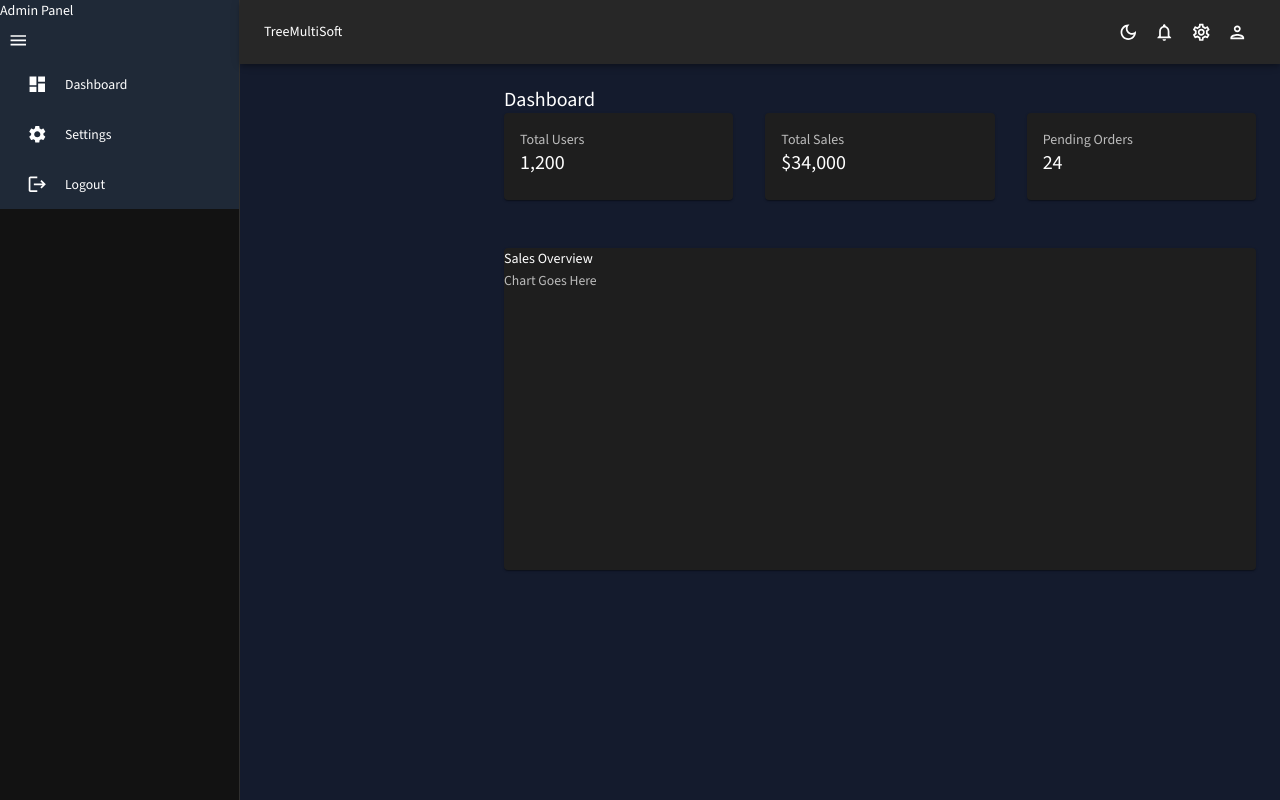
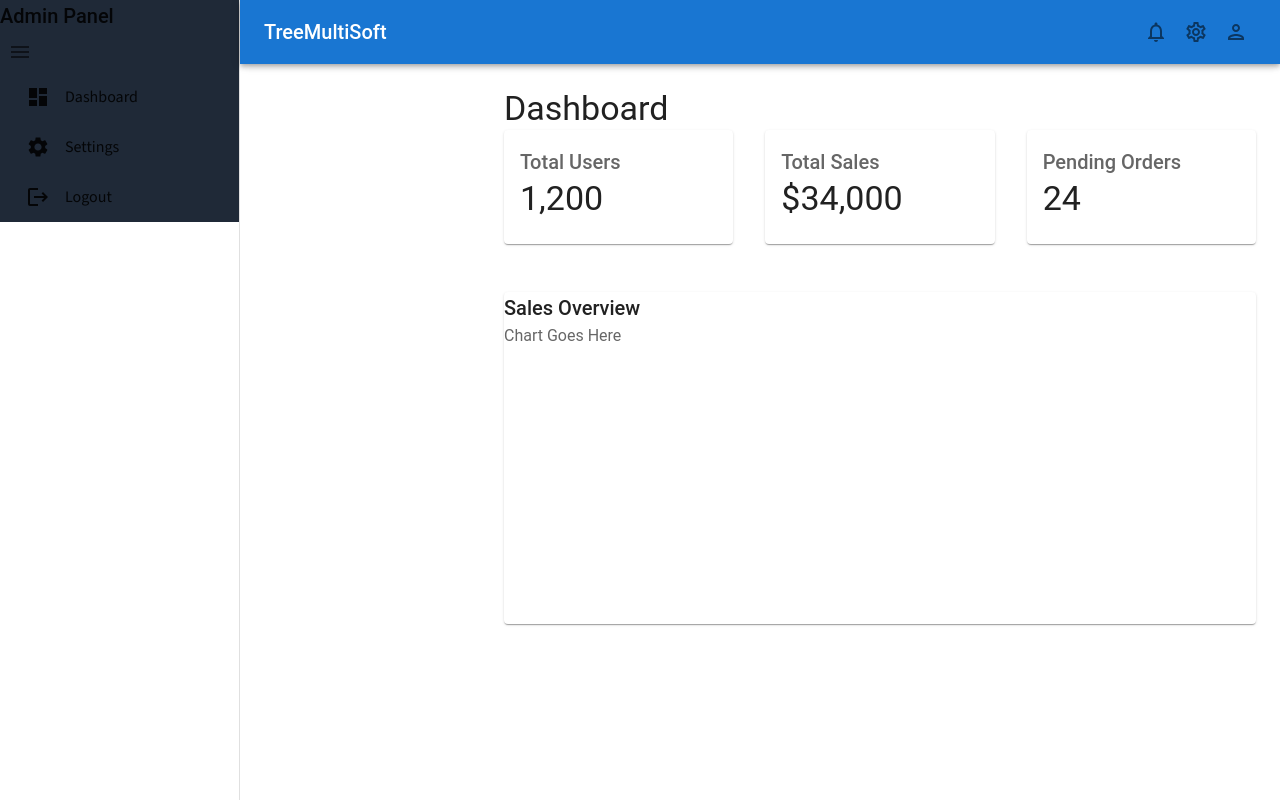
Before and after one commit to SaurabhNegis/Admin_panel, a React (Vite) app: page / in a window 1280 px wide. Built offline with nearby package versions, Linux system fonts and the light colour scheme; a web font is replaced by a local one.

Commit message:
removed the theme toggle

```diff
--- a/src/App.jsx
+++ b/src/App.jsx
@@ -3,21 +3,17 @@ import React from 'react';
 import { BrowserRouter as Router } from 'react-router-dom';
 import { ThemeProvider } from '@mui/material/styles';
 import CssBaseline from '@mui/material/CssBaseline';
+import theme from './theme/theme';
 import AppRoutes from './routes/AppRoutes';
-import { ColorModeContext,  useMode } from './theme/theme';
+
 function App() {
-
-  const [theme, colorMode] = useMode();
   return (
-    <ColorModeContext.Provider value={colorMode}>
     <ThemeProvider theme={theme}>
       <CssBaseline />
         <Router>
           <AppRoutes />
         </Router>
     </ThemeProvider>
-    </ColorModeContext.Provider>
-
   );
 }
 
--- a/src/components/common/Header.jsx
+++ b/src/components/common/Header.jsx
@@ -1,26 +1,16 @@
-import { useContext } from "react";
-import { AppBar, Toolbar, Typography, IconButton, InputBase } from "@mui/material";
+import { AppBar, Toolbar, Typography, IconButton, Box } from "@mui/material";
 import MenuIcon from "@mui/icons-material/Menu";
-import { Box, useTheme } from "@mui/material";
-import { ColorModeContext, tokens } from "../../theme/theme";
-import LightModeOutlinedIcon from "@mui/icons-material/LightModeOutlined";
-import DarkModeOutlinedIcon from "@mui/icons-material/DarkModeOutlined";
 import NotificationsOutlinedIcon from "@mui/icons-material/NotificationsOutlined";
 import SettingsOutlinedIcon from "@mui/icons-material/SettingsOutlined";
 import PersonOutlinedIcon from "@mui/icons-material/PersonOutlined";
-import SearchIcon from "@mui/icons-material/Search";
 
 const Header = ({ onMenuClick, isCollapsed }) => {
-    const theme = useTheme();
-    const colors = tokens(theme.palette.mode);
-    const colorMode = useContext(ColorModeContext);
-
   return (
     <AppBar
       position="fixed"
       sx={{
         zIndex: (theme) => theme.zIndex.drawer + 1,
-          width: { md: `calc(100% - ${isCollapsed ? 80 : 240}px)` }, // Adjust based on sidebar
+        width: { md: `calc(100% - ${isCollapsed ? 80 : 240}px)` },
         marginLeft: { md: `${isCollapsed ? 80 : 240}px` },
         transition: "width 0.3s ease, margin-left 0.3s ease",
       }}
@@ -37,9 +27,6 @@ const Header = ({ onMenuClick, isCollapsed }) => {
 
         {/* Rest of Header Icons */}
         <Box display="flex" ml="auto">
-            <IconButton onClick={colorMode.toggleColorMode}>
-              {theme.palette.mode === "dark" ? <DarkModeOutlinedIcon /> : <LightModeOutlinedIcon />}
-            </IconButton>
           <IconButton>
             <NotificationsOutlinedIcon />
           </IconButton>
--- a/src/components/common/Sidebar.jsx
+++ b/src/components/common/Sidebar.jsx
@@ -1,44 +1,20 @@
 import React from 'react';
 import { Sidebar, Menu, MenuItem } from 'react-pro-sidebar';
 import { Link } from 'react-router-dom';
-import { Box, Typography,useTheme,IconButton } from '@mui/material';
+import { Box, Typography, IconButton } from '@mui/material';
 import { Dashboard, Settings, Logout } from '@mui/icons-material';
-import { tokens } from "../../theme/theme";
 import MenuOutlinedIcon from "@mui/icons-material/MenuOutlined";
 
-
-
 const Sidebars = () => {
-    const theme = useTheme();
-  const colors = tokens(theme.palette.mode);
-
-
   return (
-    <Box  sx={{
-        "& .pro-sidebar-inner": {
-          background: `${colors.primary[400]} !important`,
-        },
-        "& .pro-icon-wrapper": {
-          backgroundColor: "transparent !important",
-        },
-        "& .pro-inner-item": {
-          padding: "5px 35px 5px 20px !important",
-        },
-        "& .pro-inner-item:hover": {
-          color: "#868dfb !important",
-        },
-        "& .pro-menu-item.active": {
-          color: "#6870fa !important",
-        },
-      }}>
+    <Box>
       <Sidebar collapsed={false} backgroundColor="#1F2937">
         <Box>
-
           <Typography variant="h6" className="text-center py-4 text-white font-bold">
             Admin Panel
           </Typography>
           <IconButton>
-            <MenuOutlinedIcon/>
+            <MenuOutlinedIcon />
           </IconButton>
         </Box>
 
--- a/src/theme/theme.jsx
+++ b/src/theme/theme.jsx
@@ -1,215 +1,237 @@
 
-import { createContext, useState, useMemo } from "react";
-import { createTheme } from "@mui/material/styles";
+// import { createContext, useState, useMemo } from "react";
+// import { createTheme } from "@mui/material/styles";
 
-// color design tokens export
-export const tokens = (mode) => ({
-  ...(mode === "dark"
-    ? {
-        grey: {
-          100: "#e0e0e0",
-          200: "#c2c2c2",
-          300: "#a3a3a3",
-          400: "#858585",
-          500: "#666666",
-          600: "#525252",
-          700: "#3d3d3d",
-          800: "#292929",
-          900: "#141414",
-        },
-        primary: {
-          100: "#d0d1d5",
-          200: "#a1a4ab",
-          300: "#727681",
-          400: "#1F2A40",
-          500: "#141b2d",
-          600: "#101624",
-          700: "#0c101b",
-          800: "#080b12",
-          900: "#040509",
-        },
-        greenAccent: {
-          100: "#dbf5ee",
-          200: "#b7ebde",
-          300: "#94e2cd",
-          400: "#70d8bd",
-          500: "#4cceac",
-          600: "#3da58a",
-          700: "#2e7c67",
-          800: "#1e5245",
-          900: "#0f2922",
-        },
-        redAccent: {
-          100: "#f8dcdb",
-          200: "#f1b9b7",
-          300: "#e99592",
-          400: "#e2726e",
-          500: "#db4f4a",
-          600: "#af3f3b",
-          700: "#832f2c",
-          800: "#58201e",
-          900: "#2c100f",
-        },
-        blueAccent: {
-          100: "#e1e2fe",
-          200: "#c3c6fd",
-          300: "#a4a9fc",
-          400: "#868dfb",
-          500: "#6870fa",
-          600: "#535ac8",
-          700: "#3e4396",
-          800: "#2a2d64",
-          900: "#151632",
-        },
-      }
-    : {
-        grey: {
-          100: "#141414",
-          200: "#292929",
-          300: "#3d3d3d",
-          400: "#525252",
-          500: "#666666",
-          600: "#858585",
-          700: "#a3a3a3",
-          800: "#c2c2c2",
-          900: "#e0e0e0",
-        },
-        primary: {
-          100: "#040509",
-          200: "#080b12",
-          300: "#0c101b",
-          400: "#f2f0f0", // manually changed
-          500: "#141b2d",
-          600: "#1F2A40",
-          700: "#727681",
-          800: "#a1a4ab",
-          900: "#d0d1d5",
-        },
-        greenAccent: {
-          100: "#0f2922",
-          200: "#1e5245",
-          300: "#2e7c67",
-          400: "#3da58a",
-          500: "#4cceac",
-          600: "#70d8bd",
-          700: "#94e2cd",
-          800: "#b7ebde",
-          900: "#dbf5ee",
-        },
-        redAccent: {
-          100: "#2c100f",
-          200: "#58201e",
-          300: "#832f2c",
-          400: "#af3f3b",
-          500: "#db4f4a",
-          600: "#e2726e",
-          700: "#e99592",
-          800: "#f1b9b7",
-          900: "#f8dcdb",
-        },
-        blueAccent: {
-          100: "#151632",
-          200: "#2a2d64",
-          300: "#3e4396",
-          400: "#535ac8",
-          500: "#6870fa",
-          600: "#868dfb",
-          700: "#a4a9fc",
-          800: "#c3c6fd",
-          900: "#e1e2fe",
-        },
-      }),
+// // color design tokens export
+// export const tokens = (mode) => ({
+//   ...(mode === "dark"
+//     ? {
+//         grey: {
+//           100: "#e0e0e0",
+//           200: "#c2c2c2",
+//           300: "#a3a3a3",
+//           400: "#858585",
+//           500: "#666666",
+//           600: "#525252",
+//           700: "#3d3d3d",
+//           800: "#292929",
+//           900: "#141414",
+//         },
+//         primary: {
+//           100: "#d0d1d5",
+//           200: "#a1a4ab",
+//           300: "#727681",
+//           400: "#1F2A40",
+//           500: "#141b2d",
+//           600: "#101624",
+//           700: "#0c101b",
+//           800: "#080b12",
+//           900: "#040509",
+//         },
+//         greenAccent: {
+//           100: "#dbf5ee",
+//           200: "#b7ebde",
+//           300: "#94e2cd",
+//           400: "#70d8bd",
+//           500: "#4cceac",
+//           600: "#3da58a",
+//           700: "#2e7c67",
+//           800: "#1e5245",
+//           900: "#0f2922",
+//         },
+//         redAccent: {
+//           100: "#f8dcdb",
+//           200: "#f1b9b7",
+//           300: "#e99592",
+//           400: "#e2726e",
+//           500: "#db4f4a",
+//           600: "#af3f3b",
+//           700: "#832f2c",
+//           800: "#58201e",
+//           900: "#2c100f",
+//         },
+//         blueAccent: {
+//           100: "#e1e2fe",
+//           200: "#c3c6fd",
+//           300: "#a4a9fc",
+//           400: "#868dfb",
+//           500: "#6870fa",
+//           600: "#535ac8",
+//           700: "#3e4396",
+//           800: "#2a2d64",
+//           900: "#151632",
+//         },
+//       }
+//     : {
+//         grey: {
+//           100: "#141414",
+//           200: "#292929",
+//           300: "#3d3d3d",
+//           400: "#525252",
+//           500: "#666666",
+//           600: "#858585",
+//           700: "#a3a3a3",
+//           800: "#c2c2c2",
+//           900: "#e0e0e0",
+//         },
+//         primary: {
+//           100: "#040509",
+//           200: "#080b12",
+//           300: "#0c101b",
+//           400: "#f2f0f0", // manually changed
+//           500: "#141b2d",
+//           600: "#1F2A40",
+//           700: "#727681",
+//           800: "#a1a4ab",
+//           900: "#d0d1d5",
+//         },
+//         greenAccent: {
+//           100: "#0f2922",
+//           200: "#1e5245",
+//           300: "#2e7c67",
+//           400: "#3da58a",
+//           500: "#4cceac",
+//           600: "#70d8bd",
+//           700: "#94e2cd",
+//           800: "#b7ebde",
+//           900: "#dbf5ee",
+//         },
+//         redAccent: {
+//           100: "#2c100f",
+//           200: "#58201e",
+//           300: "#832f2c",
+//           400: "#af3f3b",
+//           500: "#db4f4a",
+//           600: "#e2726e",
+//           700: "#e99592",
+//           800: "#f1b9b7",
+//           900: "#f8dcdb",
+//         },
+//         blueAccent: {
+//           100: "#151632",
+//           200: "#2a2d64",
+//           300: "#3e4396",
+//           400: "#535ac8",
+//           500: "#6870fa",
+//           600: "#868dfb",
+//           700: "#a4a9fc",
+//           800: "#c3c6fd",
+//           900: "#e1e2fe",
+//         },
+//       }),
+// });
+
+// // mui theme settings
+// export const themeSettings = (mode) => {
+//   const colors = tokens(mode);
+//   return {
+//     palette: {
+//       mode: mode,
+//       ...(mode === "dark"
+//         ? {
+//             // palette values for dark mode
+//             primary: {
+//               main: colors.primary[500],
+//             },
+//             secondary: {
+//               main: colors.greenAccent[500],
+//             },
+//             neutral: {
+//               dark: colors.grey[700],
+//               main: colors.grey[500],
+//               light: colors.grey[100],
+//             },
+//             background: {
+//               default: colors.primary[500],
+//             },
+//           }
+//         : {
+//             // palette values for light mode
+//             primary: {
+//               main: colors.primary[100],
+//             },
+//             secondary: {
+//               main: colors.greenAccent[500],
+//             },
+//             neutral: {
+//               dark: colors.grey[700],
+//               main: colors.grey[500],
+//               light: colors.grey[100],
+//             },
+//             background: {
+//               default: "#fcfcfc",
+//             },
+//           }),
+//     },
+//     typography: {
+//       fontFamily: ["Source Sans 3", "sans-serif"].join(","),
+//       fontSize: 12,
+//       h1: {
+//         fontFamily: ["Source Sans 3", "sans-serif"].join(","),
+//         fontSize: 40,
+//       },
+//       h2: {
+//         fontFamily: ["Source Sans 3", "sans-serif"].join(","),
+//         fontSize: 32,
+//       },
+//       h3: {
+//         fontFamily: ["Source Sans 3", "sans-serif"].join(","),
+//         fontSize: 24,
+//       },
+//       h4: {
+//         fontFamily: ["Source Sans 3", "sans-serif"].join(","),
+//         fontSize: 20,
+//       },
+//       h5: {
+//         fontFamily: ["Source Sans 3", "sans-serif"].join(","),
+//         fontSize: 16,
+//       },
+//       h6: {
+//         fontFamily: ["Source Sans 3", "sans-serif"].join(","),
+//         fontSize: 14,
+//       },
+//     },
+//   };
+// };
+
+// // context for color mode
+// export const ColorModeContext = createContext({
+//   toggleColorMode: () => {},
+// });
+
+// export const useMode = () => {
+//   const [mode, setMode] = useState("dark");
+
+//   const colorMode = useMemo(
+//     () => ({
+//       toggleColorMode: () =>
+//         setMode((prev) => (prev === "light" ? "dark" : "light")),
+//     }),
+//     []
+//   );
+
+//   const theme = useMemo(() => createTheme(themeSettings(mode)), [mode]);
+//   return [theme, colorMode];
+// };
+
+
+
+// src/theme/theme.js
+import { createTheme } from '@mui/material/styles';
+
+const theme = createTheme({
+  palette: {
+    primary: {
+      main: '#1976d2',
+    },
+    secondary: {
+      main: '#dc004e',
+    },
+  },
+  typography: {
+    fontFamily: 'Roboto, sans-serif',
+  },
+  // You can add component-specific overrides here
 });
 
-// mui theme settings
-export const themeSettings = (mode) => {
-  const colors = tokens(mode);
-  return {
-    palette: {
-      mode: mode,
-      ...(mode === "dark"
-        ? {
-            // palette values for dark mode
-            primary: {
-              main: colors.primary[500],
-            },
-            secondary: {
-              main: colors.greenAccent[500],
-            },
-            neutral: {
-              dark: colors.grey[700],
-              main: colors.grey[500],
-              light: colors.grey[100],
-            },
-            background: {
-              default: colors.primary[500],
-            },
-          }
-        : {
-            // palette values for light mode
-            primary: {
-              main: colors.primary[100],
-            },
-            secondary: {
-              main: colors.greenAccent[500],
-            },
-            neutral: {
-              dark: colors.grey[700],
-              main: colors.grey[500],
-              light: colors.grey[100],
-            },
-            background: {
-              default: "#fcfcfc",
-            },
-          }),
-    },
-    typography: {
-      fontFamily: ["Source Sans 3", "sans-serif"].join(","),
-      fontSize: 12,
-      h1: {
-        fontFamily: ["Source Sans 3", "sans-serif"].join(","),
-        fontSize: 40,
-      },
-      h2: {
-        fontFamily: ["Source Sans 3", "sans-serif"].join(","),
-        fontSize: 32,
-      },
-      h3: {
-        fontFamily: ["Source Sans 3", "sans-serif"].join(","),
-        fontSize: 24,
-      },
-      h4: {
-        fontFamily: ["Source Sans 3", "sans-serif"].join(","),
-        fontSize: 20,
-      },
-      h5: {
-        fontFamily: ["Source Sans 3", "sans-serif"].join(","),
-        fontSize: 16,
-      },
-      h6: {
-        fontFamily: ["Source Sans 3", "sans-serif"].join(","),
-        fontSize: 14,
-      },
-    },
-  };
-};
-
-// context for color mode
-export const ColorModeContext = createContext({
-  toggleColorMode: () => {},
-});
-
-export const useMode = () => {
-  const [mode, setMode] = useState("dark");
-
-  const colorMode = useMemo(
-    () => ({
-      toggleColorMode: () =>
-        setMode((prev) => (prev === "light" ? "dark" : "light")),
-    }),
-    []
-  );
-
-  const theme = useMemo(() => createTheme(themeSettings(mode)), [mode]);
-  return [theme, colorMode];
-};
+export default theme;
```
Lines whose indentation alone changed are shown as unchanged.
